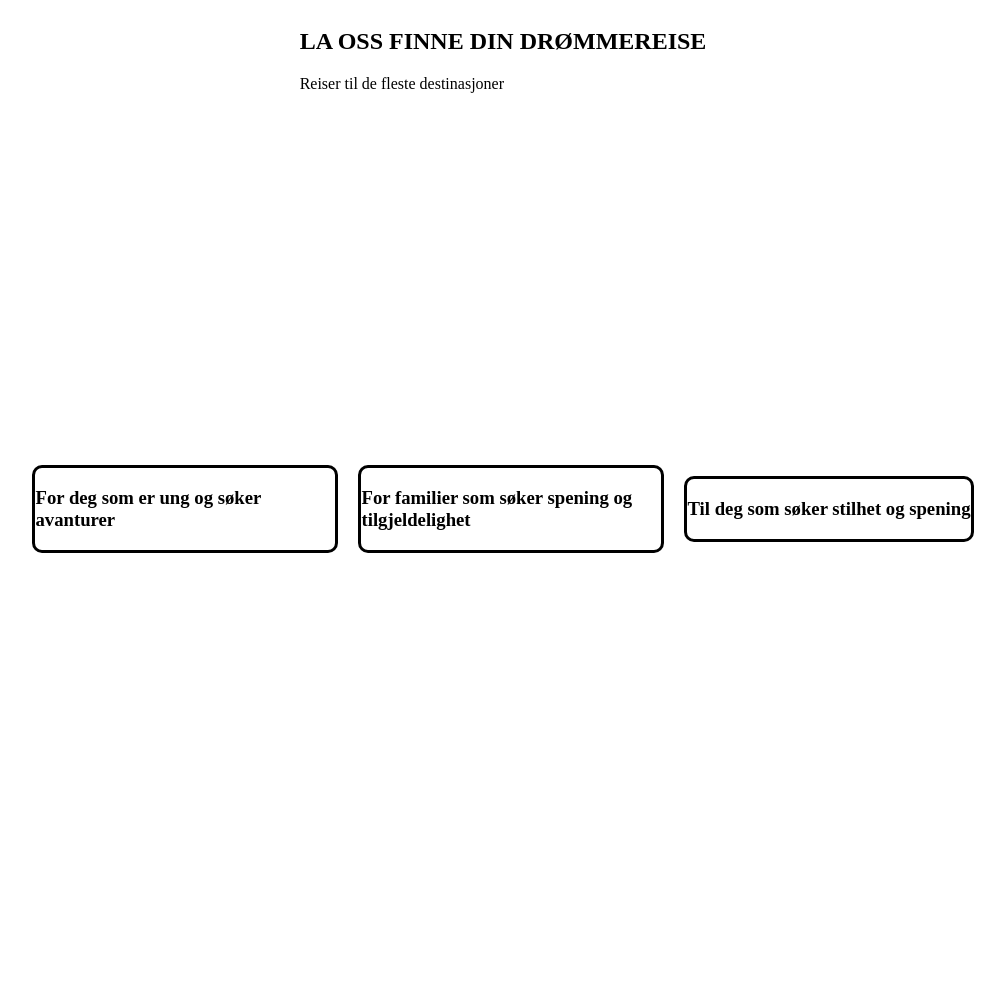
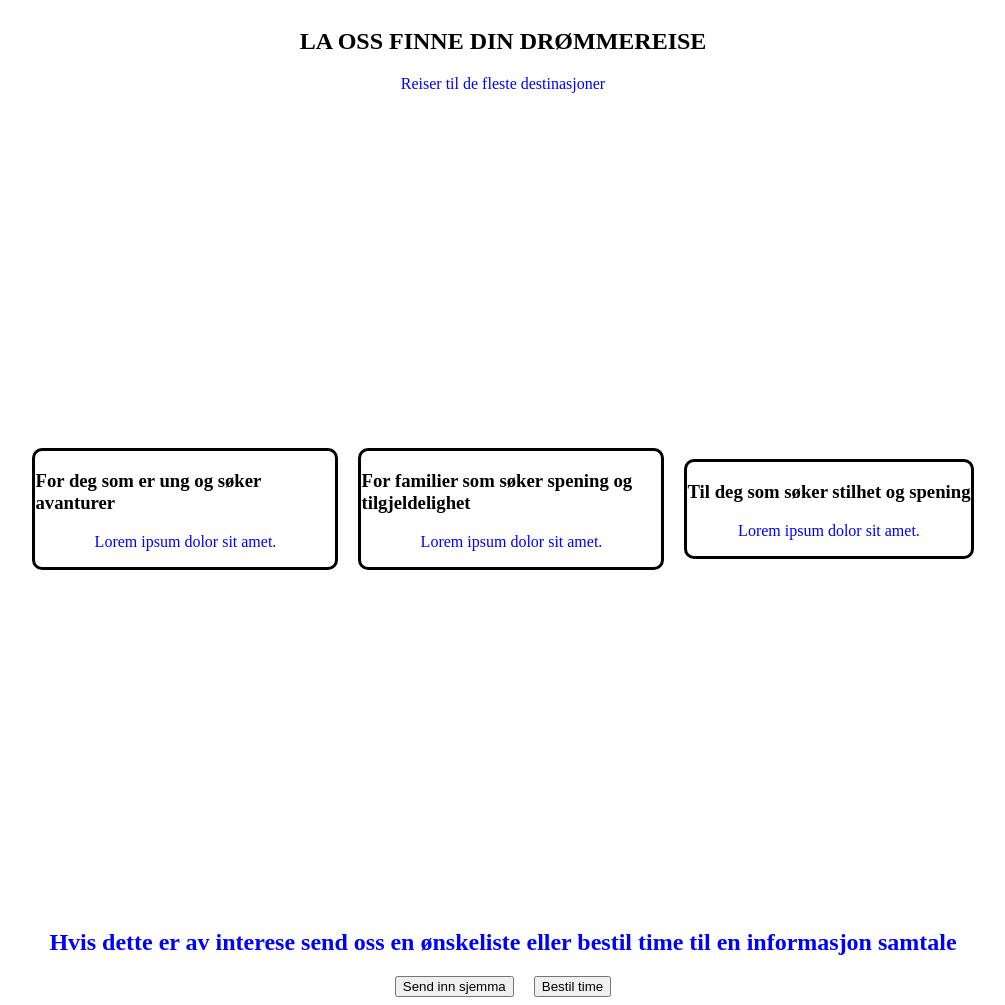
Before and after one commit to sonja-ops/obligatorisk-oppgave-3, a website: page index.html in a window 1280 px wide. Shown: the whole page, without its empty margins (137-1142 px from the left). Before the commit the page ends 917 px from the top, so only its background shows below. Drawn offline with Linux system fonts and the light colour scheme; a web font is replaced by a local one.

Commit message:
skrev lit mer html og css

```diff
--- a/index.html
+++ b/index.html
@@ -6,6 +6,14 @@
     <meta name="viewport" content="width=device-width" />
 
     <link rel="stylesheet" href="styles.css" />
+
+    <link rel="preconnect" href="https://fonts.googleapis.com">
+    <link rel="preconnect" href="https://fonts.gstatic.com" crossorigin>
+    <link href="https://fonts.googleapis.com/css2?family=Ponomar&display=swap" rel="stylesheet">
+
+    <link rel="preconnect" href="https://fonts.googleapis.com">
+    <link rel="preconnect" href="https://fonts.gstatic.com" crossorigin>
+    <link href="https://fonts.googleapis.com/css2?family=Roboto+Mono:ital,wght@0,100..700;1,100..700&display=swap" rel="stylesheet">
 
     <script type="module" src="script.js"></script>
   </head>
@@ -28,29 +36,38 @@
           <article class="Card">
             <img src="" alt="">
             <div class="cardText">
-              <h1>For deg som er ung og søker avanturer</h1>
-              <p></p>
+              <h3>For deg som er ung og søker avanturer</h3>
+              <p>Lorem ipsum dolor sit amet.</p>
             </div>
           </article>
 
           <article class="Card">
             <img src="" alt="">
             <div class="cardText">
-              <h1>For familier som søker spening og tilgjeldelighet</h1>
-              <p></p>
+              <h3>For familier som søker spening og tilgjeldelighet</h3>
+              <p>Lorem ipsum dolor sit amet.</p>
             </div>
           </article>
 
           <article class="Card">
             <img src="" alt="">
             <div class="cardText">
-              <h1>Til deg som søker stilhet og spening</h1>
-              <p></p>
+              <h3>Til deg som søker stilhet og spening</h3>
+              <p>Lorem ipsum dolor sit amet.</p>
             </div>
           </article>
 
         </div>
       </section>
+
+      <section class="lastSection">
+        <h2>Hvis dette er av interese send oss en ønskeliste eller bestil time til en informasjon samtale</h2>
+        <div class="hoverButtons">
+          <button class="hover firstButton">Send inn sjemma</button>
+          <button class="hover secondButton">Bestil time</button>
+        </div>
+      </section>
+
     </main>
     <footer>
       <!-- Kreditasjon, sosiale medier kontaktinformasjon -->
--- a/styles.css
+++ b/styles.css
@@ -1,3 +1,38 @@
+
+
+h1{
+    .ponomar-regular {
+        font-family: "Ponomar", system-ui;
+        font-weight: 400;
+        font-style: normal;
+      }
+}
+
+h2{
+    display: flex;
+    justify-content: center;
+    align-items: center;
+    color: blue;
+}
+
+h3{
+    display: flex;
+    justify-content: right;
+    align-items: center;
+}
+
+p{
+    .roboto-mono-uniquifier {
+        font-family: "Roboto Mono", monospace;
+        font-optical-sizing: auto;
+        font-weight: weight;
+        font-style:normal;
+      }
+      color: blue;
+      display: flex;
+      justify-content: center;
+      align-items: center;
+}
 
 
 .section{
@@ -8,6 +43,7 @@
     justify-content: center;
     align-items: center;
 }
+
 .backgroundFeature{
     background-image: url();
     background-position: center;
@@ -15,7 +51,7 @@
 .trips{
     height: 100vh;
     display: flex;
-    flex-direction: column;
+    flex-direction: row;
     justify-content: center;
     align-items: center;
 }
@@ -31,8 +67,25 @@
     max-width: 300px;
 
     display: flex;
-    flex-direction: column;
+    flex-direction: row;
     align-items: center;
+}
+
+.hoverButtons{
+    display: flex;
+    justify-content: center;
+    flex-direction: row;
+    align-items: center;
+    gap: 20px;
+    border-radius: 20px;
+}
+
+.firstButton:hover{
+    background-color: blue;
+}
+
+.secondButton:hover{
+    scale: 3;
 }
 
 @media (max-width:426px) {
```
